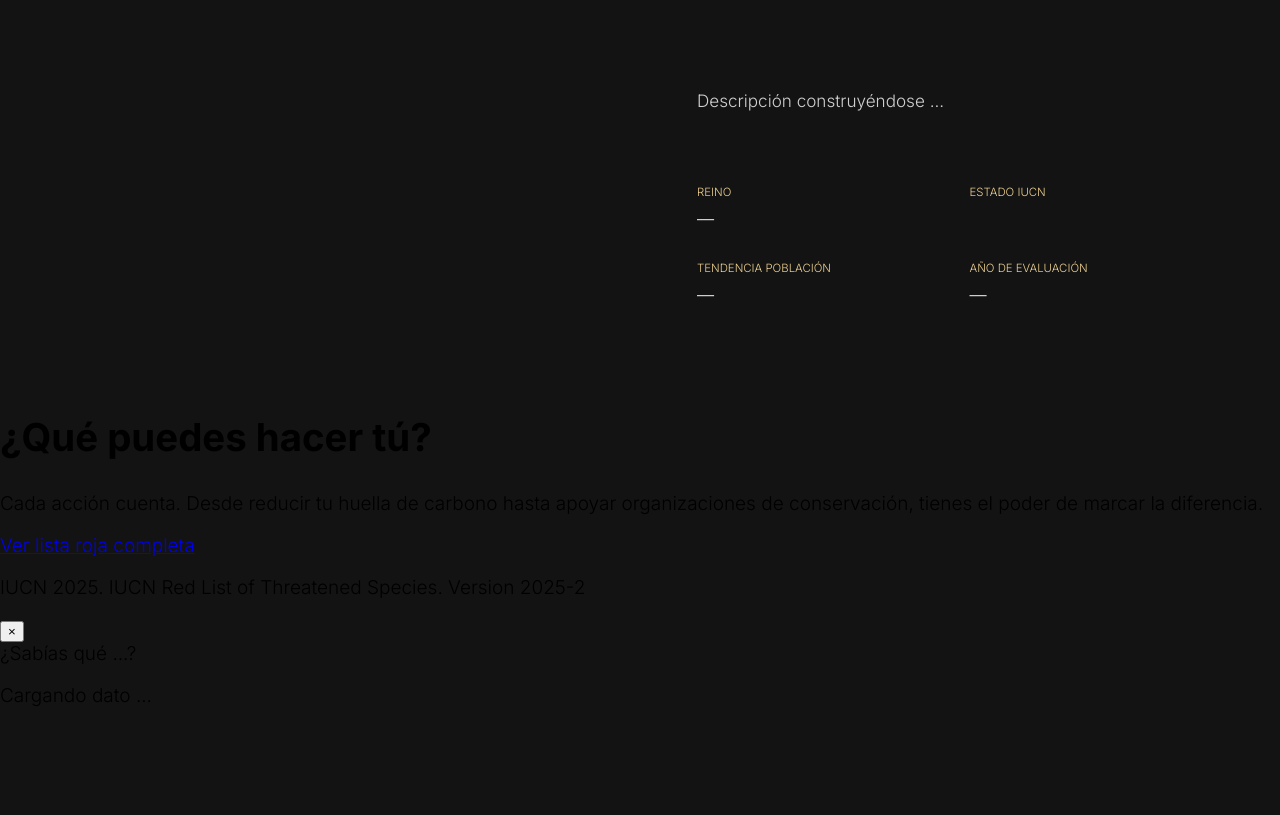
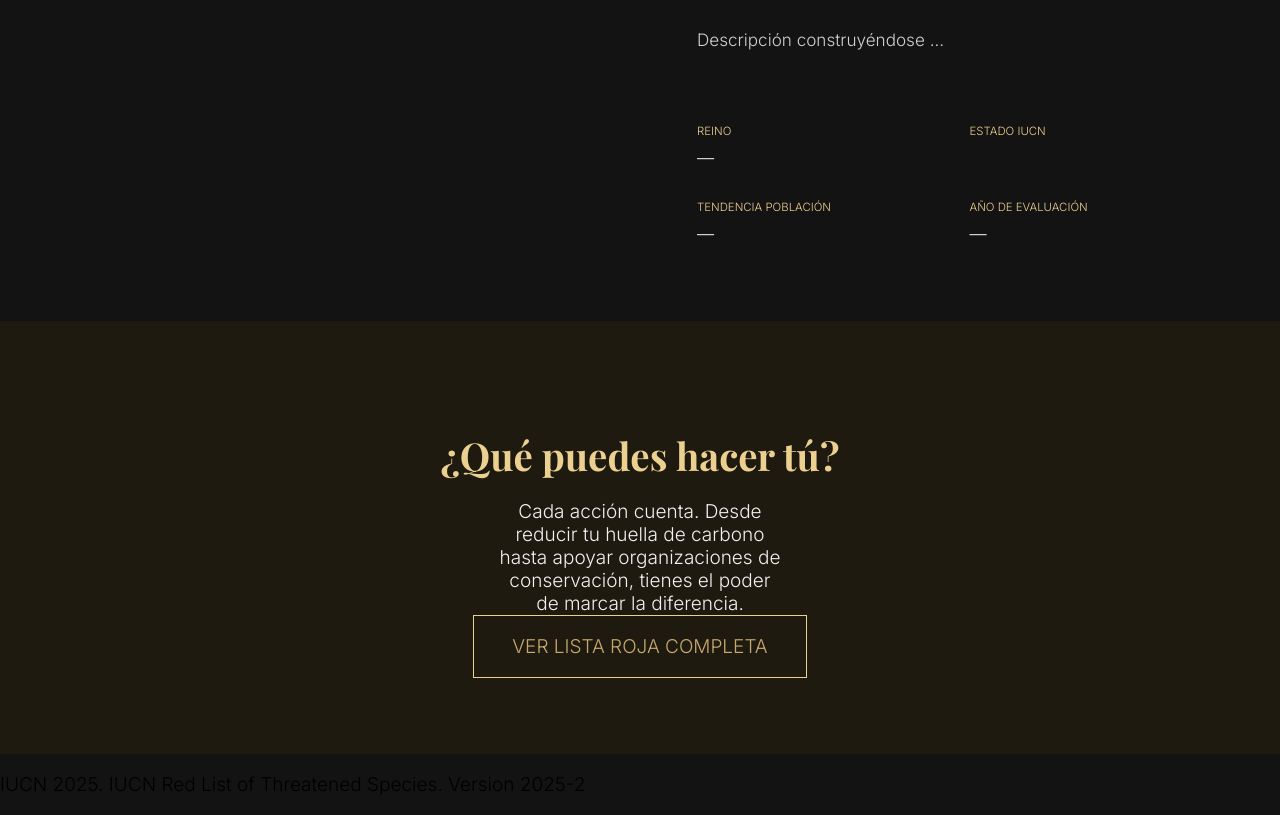
Before and after one commit to monsoon013/landing-ape, a plain HTML site: page index.html in a window 1280 px wide. Shown: the part 544-1359 px from the top of the page. Before the commit the page ends 1270 px from the top, so only its background shows below. Drawn offline with nearby package versions, Linux system fonts and the light colour scheme; a web font is replaced by a local one.

Commit message:
css finalizado

```diff
--- a/css/style.css
+++ b/css/style.css
@@ -5,11 +5,19 @@
     --secondary: #1e1a10;
     --danger: #c0392b;
     --warning: #e67e22;
+    --accent: #c8a96e;
     --safe: #27ae60;
     --primary-font: 'Playfair Display', sans-serif;
     --secondary-font: 'Inter', sans-serif;
     --hero-h: 100vh;
 }
+
+body[data-threat="CR"] { --accent: var(--danger); }
+body[data-threat="EN"] { --accent: var(--warning); }
+body[data-threat="VU"] { --accent: #f1c40f; }
+body[data-threat="NT"] { --accent: #3498db; }
+body[data-threat="LC"] { --accent: var(--safe); }
+
 
 * {
     box-sizing: border-box;
@@ -127,7 +135,7 @@ header nav {
     text-transform: uppercase;
     padding: 0.2rem 1rem;
     border: 1px solid var(--primary);
-    color: var(--primary);
+    color: var(--accent);
     width: fit-content;
     opacity: 0;
     transform: translateY(20px);
@@ -162,7 +170,7 @@ header nav {
 .divider{
     width: 3rem;
     height: 1px;
-    background: var(--primary);
+    background: var(--accent);
     opacity: 0.6;
 }
 
@@ -193,3 +201,84 @@ header nav {
     font-size: 0.9rem;
     color: var(--text);
 }
+
+
+#cta {
+    text-align: center;
+    background: var(--secondary);
+    position: relative;
+    padding: 4rem 2rem;
+    overflow : hidden;
+
+}
+
+#cta h2 {
+    color: var(--primary);
+    font-family: var(--primary-font);
+    margin-bottom: 1rem;
+}
+
+#cta p{
+    max-width: 15rem;
+    margin: 0 auto;
+    color: var(--text);
+}
+
+.btn-cta{
+    display: inline-block;
+    font-size: 1rem;
+    text-transform: uppercase;
+    padding: 1rem 2rem;
+    color: var(--accent);
+    cursor: pointer;
+    background: transparent;
+    border: 1px solid var(--primary);
+    text-decoration: none;
+}
+
+.btn-cta:hover {
+    background: var(--primary);
+    color: var(--black);
+}
+
+
+#popup{
+    position: fixed;
+    bottom:1.8rem;
+    left: 1.8rem;
+    width: 300px;
+    background: var(--secondary);
+    border: 3px solid var(--primary);
+    padding: 1.25rem 1.4rem;
+    z-index: 200;
+    transform: translateX(-120%);
+    transition: transform 0.5s ease cubic-bezier(0.23, 1, 0.32, 1);
+}
+
+#popup.show {
+    transform: translateX(0);
+}
+
+#popup .popup-titulo {
+    font-family: var(--secondary-font);
+    font-size: 0.6rem;
+    text-transform: uppercase;
+    color: var(--primary);
+    margin-bottom: 0.6rem;
+}
+
+#popup p {
+    font-size: 0.82rem;
+    color: var(--text);
+}
+
+#cerrar-popup {
+    position: absolute;
+    top: 0.5rem;
+    right: 0.5rem;
+    background: none;
+    border: none;
+    color: var(--text);
+    cursor: pointer;
+    font-size: 1rem;
+}
```
Also changed, not shown: index.html (+2 -1 lines).
